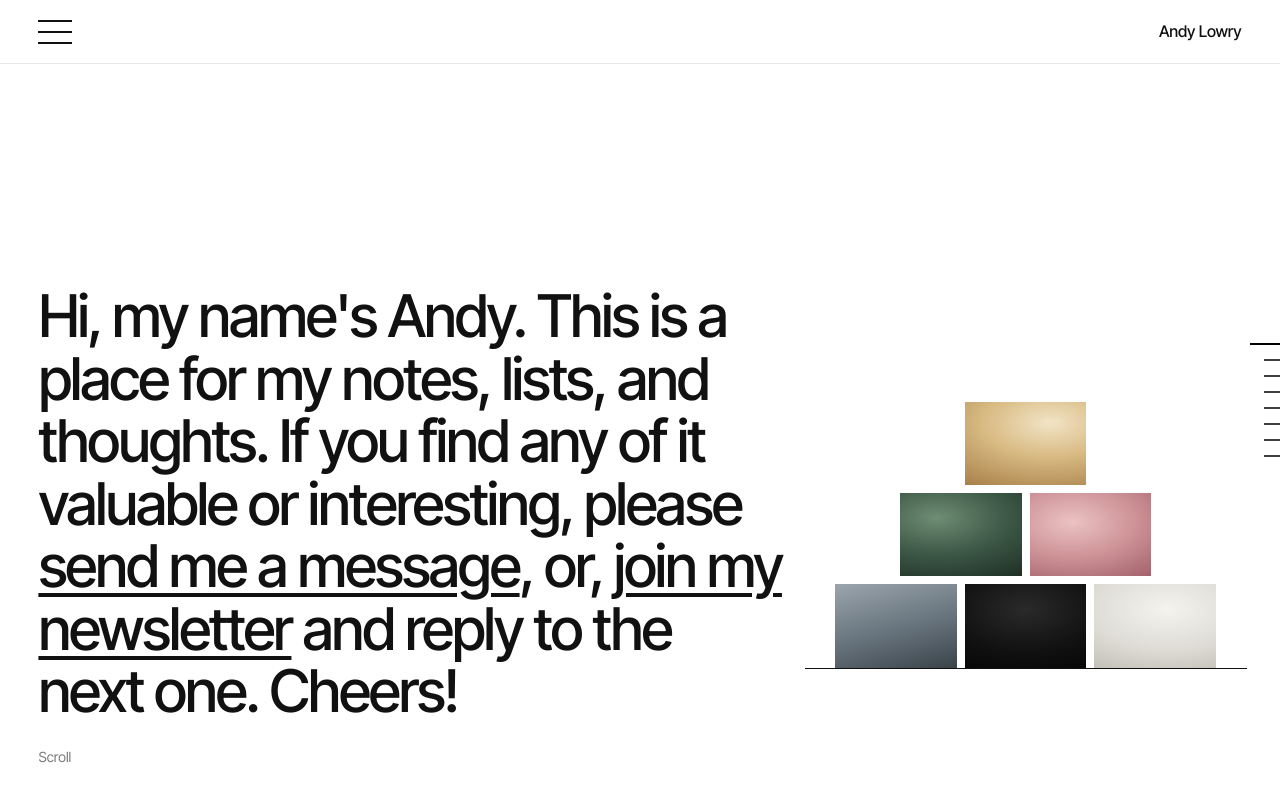
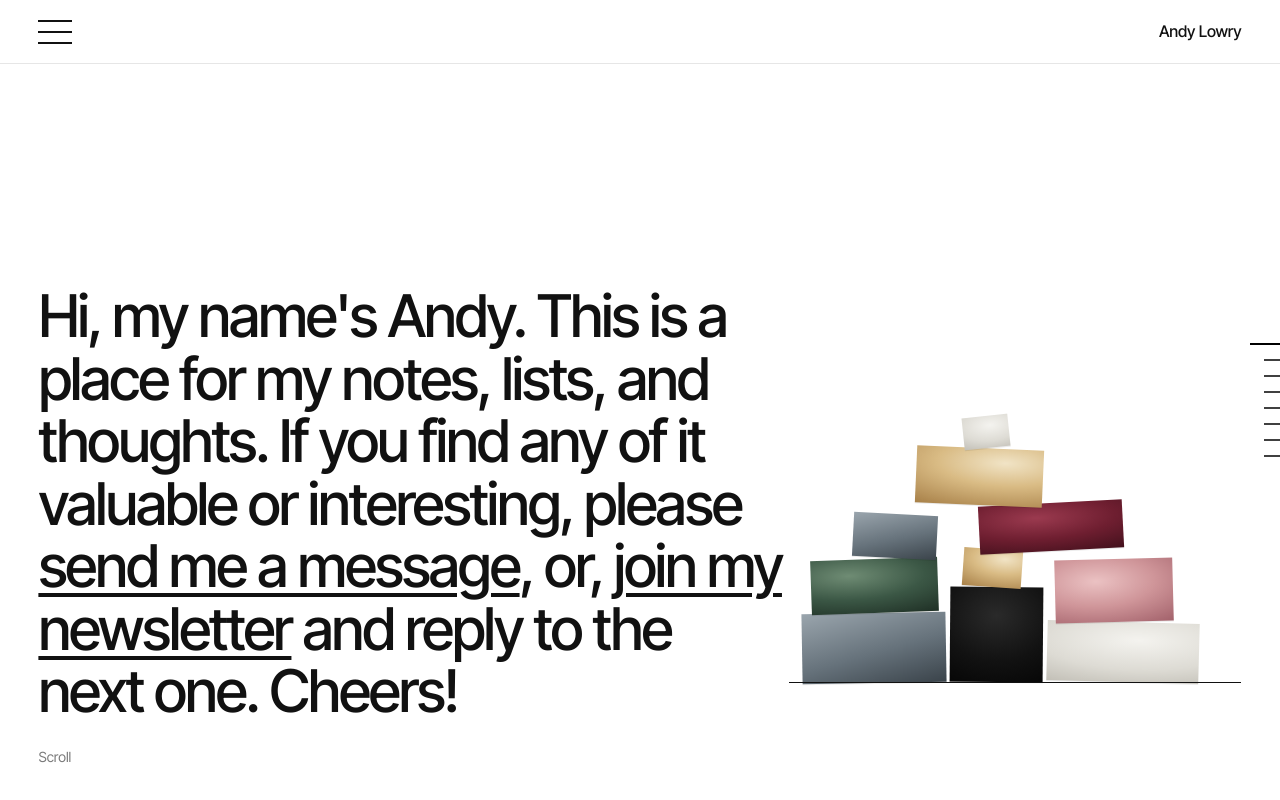
Before and after one commit to astralman55/Me, a website: page index.html in a window 1280 px wide. Drawn offline with Linux system fonts and the light colour scheme.

Commit message:
Homepage blocks assemble into a loose, uneven pile instead of a neat pyramid
Ten blocks of different sizes with slight tilts and overhangs, still
bottom-heavy. Seven link to their sections.

Co-Authored-By: Claude Opus 5.5 <noreply@anthropic.com>
Claude-Session: https://claude.ai/code/session_019E3kpmb32szgooJ8sw1qg5

```diff
--- a/assets/style.css
+++ b/assets/style.css
@@ -114,42 +114,34 @@ sup.yr { font-size: .6em; color: var(--muted); vertical-align: .6em; font-varian
 .statement a { text-decoration: underline; text-decoration-thickness: .06em; text-underline-offset: .1em; }
 .statement a:hover { color: var(--accent); }
 .hint { margin: 1.5rem 0 0; font-size: .875rem; color: var(--muted); }
-.tiles { /* pyramid: 3 / 2 / 1, built block by block on load */
-  --w: 26vw; --h: 15vw; --g: 6px;
-  position: absolute; z-index: 1;
-  width: calc(3 * var(--w) + 2 * var(--g)); height: calc(3 * var(--h) + 2 * var(--g));
-  left: 50%; margin-left: calc((3 * var(--w) + 2 * var(--g)) / -2); top: 1.25rem;
+.tiles { /* a loose pile, assembled block by block on load */
+  position: absolute; z-index: 1; width: 82vw; aspect-ratio: 4 / 3;
+  left: 50%; margin-left: -41vw; top: .5rem;
 }
 .tiles::after { /* ground line */
-  content: ""; position: absolute; left: -8%; right: -8%; bottom: -1px; height: 1px; background: #111;
-  transform-origin: left; animation: ground .6s ease-out both .1s;
+  content: ""; position: absolute; left: -1%; right: -6%; bottom: -1px; height: 1px; background: #111;
+  transform-origin: left; animation: ground .6s ease-out both .05s;
 }
 .tile {
-  position: absolute; display: block; width: var(--w); height: var(--h);
-  left: calc(var(--x) * (var(--w) + var(--g))); bottom: calc(var(--y) * (var(--h) + var(--g)));
-  animation: drop .75s cubic-bezier(.3, 0, .6, 1) both; animation-delay: var(--d);
-  transition: transform .3s;
+  position: absolute; display: block;
+  left: var(--l); bottom: var(--b); width: var(--w); height: var(--h); rotate: var(--r);
+  animation: drop .7s cubic-bezier(.3, 0, .6, 1) both; animation-delay: var(--d);
+  transition: transform .3s; box-shadow: 0 1px 0 rgba(0,0,0,.08);
 }
-.tile:hover { transform: translateY(-4px); }
-.tile-2 { --x: 0;   --y: 0; --d: .45s; }  /* building */
-.tile-4 { --x: 1;   --y: 0; --d: 1s; }    /* trashing */
-.tile-5 { --x: 2;   --y: 0; --d: 1.55s; } /* resume */
-.tile-1 { --x: .5;  --y: 1; --d: 2.1s; }  /* reading */
-.tile-3 { --x: 1.5; --y: 1; --d: 2.65s; } /* buying */
-.tile-0 { --x: 1;   --y: 2; --d: 3.2s; }  /* writing, capstone */
+a.tile:hover { transform: translateY(-4px); }
 @keyframes drop {
   0%   { translate: 0 -110vh; }
   72%  { translate: 0 0; }
-  84%  { translate: 0 -5%; }
+  84%  { translate: 0 -6%; }
   100% { translate: 0 0; }
 }
 @keyframes ground { from { transform: scaleX(0); } to { transform: scaleX(1); } }
 @media (min-width: 900px) {
   .statement { max-width: 21ch; }
-  .tiles { --w: 9.5vw; --h: 6.5vw; --g: 8px; left: auto; margin-left: 0; top: auto; right: 5%; bottom: 18%; }
+  .tiles { width: 33vw; left: auto; margin-left: 0; top: auto; right: 5%; bottom: 16%; }
 }
 @media (max-width: 899px) and (max-height: 720px) {
-  .tiles { --w: 21vw; --h: 10.5vw; --g: 5px; top: .9rem; }
+  .tiles { width: 62vw; margin-left: -31vw; top: .4rem; }
   .statement { font-size: 1.6rem; }
 }
 @media (prefers-reduced-motion: reduce) {
--- a/index.html
+++ b/index.html
@@ -16,7 +16,7 @@
 <link rel="preconnect" href="https://fonts.googleapis.com">
 <link rel="preconnect" href="https://fonts.gstatic.com" crossorigin>
 <link rel="stylesheet" href="https://fonts.googleapis.com/css2?family=Inter+Tight:wght@400;500&display=swap">
-<link rel="stylesheet" href="/assets/style.css?v=8">
+<link rel="stylesheet" href="/assets/style.css?v=10">
 </head>
 <body class="home">
 <header class="bar">
@@ -52,7 +52,7 @@
 </div>
 <main class="deck">
 <section class="panel intro" id="top" aria-label="Introduction">
-  <div class="tiles" aria-hidden="false"><a class="tile tile-0 bg-writing" href="#writing" aria-label="Writing"></a><a class="tile tile-1 bg-reading" href="#reading" aria-label="Reading"></a><a class="tile tile-2 bg-building" href="#building" aria-label="Building"></a><a class="tile tile-3 bg-buying" href="#buying" aria-label="Buying"></a><a class="tile tile-4 bg-trashing" href="#trashing" aria-label="Trashing"></a><a class="tile tile-5 bg-resume" href="#resume" aria-label="Resume"></a></div>
+  <div class="tiles"><a class="tile bg-building" href="#building" aria-label="Building" style="--l:2%;--b:0%;--w:34%;--h:22%;--r:-1deg;--d:0.35s"></a><a class="tile bg-trashing" href="#trashing" aria-label="Trashing" style="--l:37%;--b:0%;--w:22%;--h:30%;--r:0.5deg;--d:0.68s"></a><a class="tile bg-resume" href="#resume" aria-label="Resume" style="--l:60%;--b:0%;--w:36%;--h:19%;--r:1.5deg;--d:1.01s"></a><a class="tile bg-reading" href="#reading" aria-label="Reading" style="--l:4%;--b:22%;--w:30%;--h:17%;--r:-2deg;--d:1.34s"></a><span class="tile bg-writing" aria-hidden="true" style="--l:40%;--b:30%;--w:14%;--h:12%;--r:4deg;--d:1.67s"></span><a class="tile bg-buying" href="#buying" aria-label="Buying" style="--l:62%;--b:19%;--w:28%;--h:20%;--r:-1.5deg;--d:2.00s"></a><span class="tile bg-building" aria-hidden="true" style="--l:14%;--b:39%;--w:20%;--h:14%;--r:3deg;--d:2.33s"></span><a class="tile bg-subscribe" href="#subscribe" aria-label="Newsletter" style="--l:44%;--b:41.5%;--w:34%;--h:15%;--r:-3deg;--d:2.66s"></a><a class="tile bg-writing" href="#writing" aria-label="Writing" style="--l:29%;--b:56%;--w:30%;--h:18%;--r:2.5deg;--d:2.99s"></a><span class="tile bg-resume" aria-hidden="true" style="--l:40%;--b:74%;--w:11%;--h:10%;--r:-6deg;--d:3.32s"></span></div>
   <h1 class="statement">Hi, my name's Andy. This is a place for my notes, lists, and thoughts. If you find any of it valuable or interesting, please <a href="https://www.linkedin.com/in/andrew-lowry-6830ba25a" target="_blank" rel="noopener">send me a message</a>, or, <a href="#subscribe">join my newsletter</a> and reply to the next one. Cheers!</h1>
   <p class="hint">Scroll</p>
 </section>
@@ -169,6 +169,6 @@
 </section>
 </main>
 <nav class="ticks" aria-label="Panels"></nav>
-<script src="/assets/site.js?v=8" defer></script>
+<script src="/assets/site.js?v=10" defer></script>
 </body>
 </html>
```
Also changed, not shown: 404.html (+2 -2 lines), building.html (+2 -2 lines), buying.html (+2 -2 lines), colophon.html (+2 -2 lines), reading.html (+2 -2 lines), resume.html (+2 -2 lines), subscribe.html (+2 -2 lines), trashing.html (+2 -2 lines), writing/index.html (+2 -2 lines), writing/nobody-wants-a-newsletter.html (+2 -2 lines), writing/small-boring-done.html (+2 -2 lines), writing/the-invoice-is-the-product.html (+2 -2 lines), writing/write-the-decisions-down.html (+2 -2 lines).
